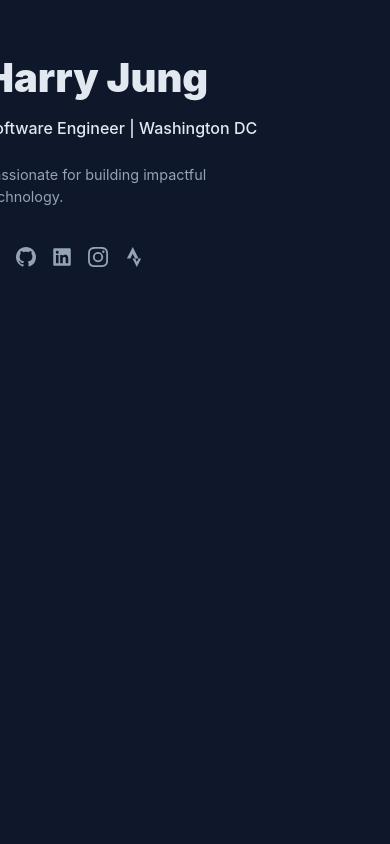
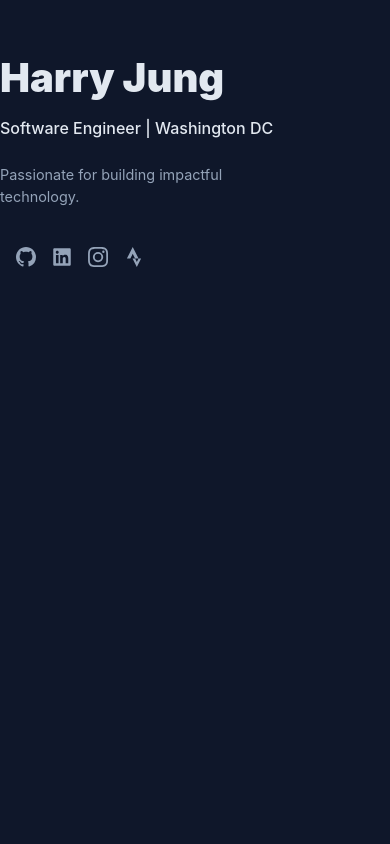
Before and after one commit to harryjng/personalWebsite, a React (Create React App) app: page / in a window 390 px wide. Shown: the top 844 px of the page. Built offline with nearby package versions, Linux system fonts and the light colour scheme.

Commit message:
testing mobile friendly for hero and platform

```diff
--- a/src/components/Hero.css
+++ b/src/components/Hero.css
@@ -64,7 +64,7 @@
     justify-content: flex-start;
     /* This stacks the items vertically */
     flex-direction: column;
-    margin-left: -2rem;
+    margin-left: -1rem;
 
   }
 
```
